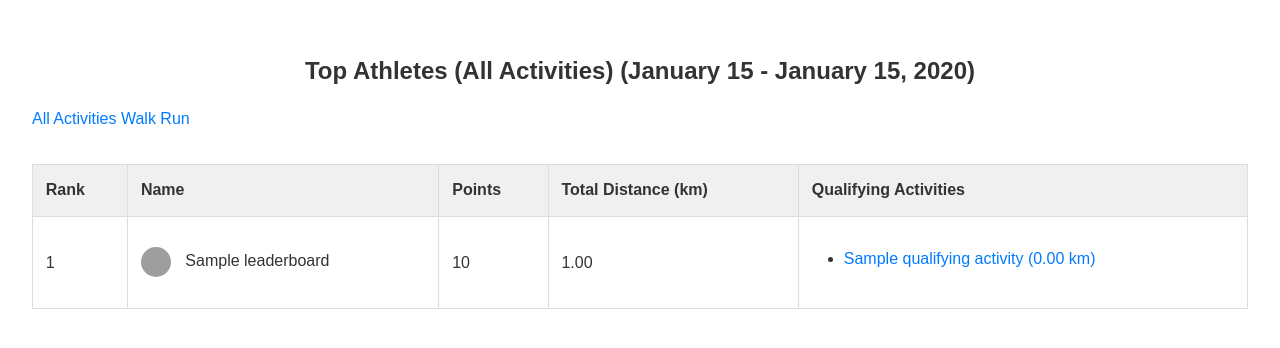
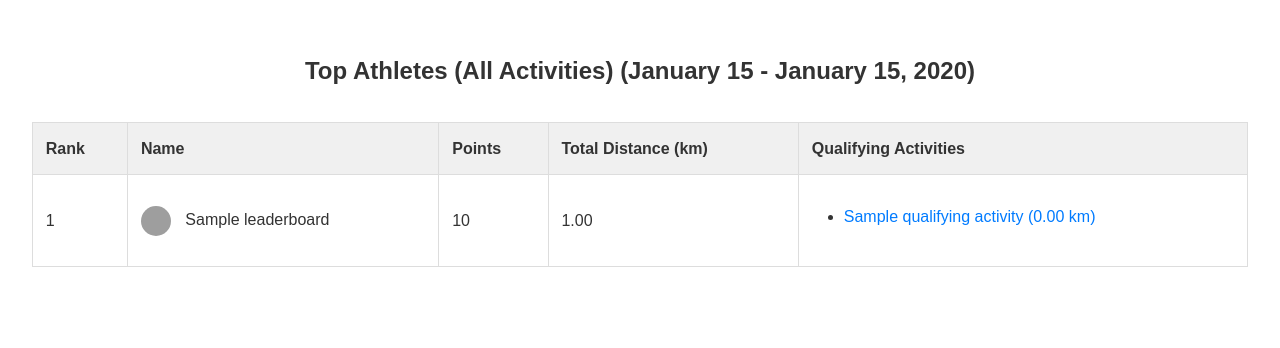
Before and after one commit to sudkushal/ci4, a CodeIgniter 4 app: the page made by app/Views/leaderboard_view.php in a window 1280 px wide. Shown: the part 184-532 px from the top of the page. Run offline with PHP 8.4 and a stand-in for CodeIgniter, Linux system fonts and the light colour scheme; the template is opened without the code that fills it: most values are stand-ins (such as "Sample title", 1, 10 or a date in 2020); some libraries are stand-ins or nearby versions; grey boxes are pictures that could not be loaded.

Commit message:
Update leaderboard_view.php

```diff
--- a/app/Views/leaderboard_view.php
+++ b/app/Views/leaderboard_view.php
@@ -24,11 +24,7 @@
 
         <h2>Top Athletes (<?= $filterLabel; ?>) (<?= date('F j', strtotime($startDate)); ?> - <?= date('F j, Y', strtotime($endDate)); ?>)</h2>
 
-        <div class="filter-buttons">
-            <a href="<?= site_url('leaderboard'); ?>" class="<?= ($filterType === 'all') ? 'active' : ''; ?>">All Activities</a>
-            <a href="<?= site_url('leaderboard?type=Walk'); ?>" class="<?= ($filterType === 'Walk') ? 'active' : ''; ?>">Walk</a>
-            <a href="<?= site_url('leaderboard?type=Run'); ?>" class="<?= ($filterType === 'Run') ? 'active' : ''; ?>">Run</a>
-        </div>
+
 
         <table class="leaderboard-table">
             <thead>
```
